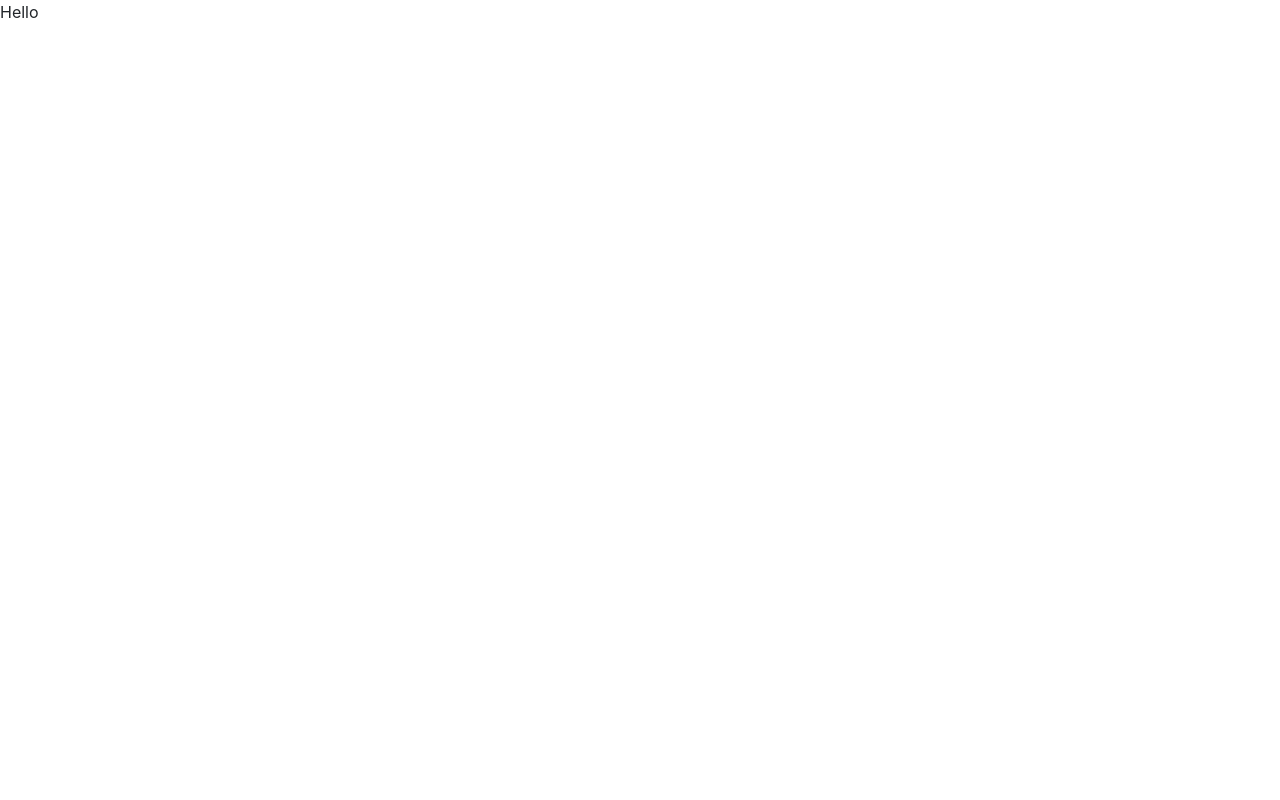
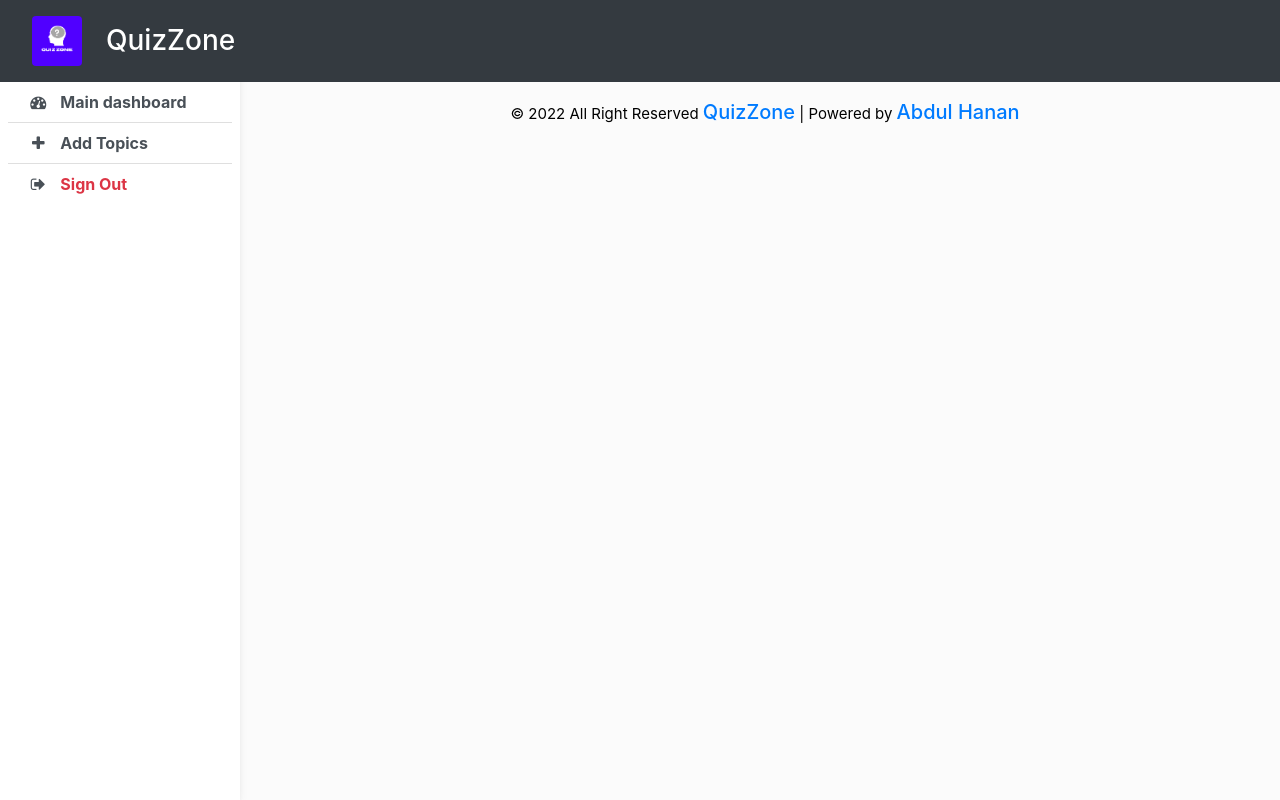
Before and after one commit to Hanan-Nawaz/QuizZone-React-Project, a React (Create React App) app: page /dashboard in a window 1280 px wide. Built offline with nearby package versions, Linux system fonts and the light colour scheme.

Commit message:
Admin Dashboard, Signout, Nested Routes, Add Topics Added(UI Only)

```diff
--- a/src/Css/style.css
+++ b/src/Css/style.css
@@ -1,5 +1,3 @@
-
-
 /* width */
 ::-webkit-scrollbar {
   width: 10px;
@@ -39,13 +37,25 @@
 }
 
 @keyframes typing {
-    from { width: 0 }
-    to { width: 310px }
+  from {
+    width: 0
+  }
+
+  to {
+    width: 310px
+  }
 }
 
 @keyframes blink-caret {
-    from, to { border-color: transparent }
-    50% { border-color: blue }
+
+  from,
+  to {
+    border-color: transparent
+  }
+
+  50% {
+    border-color: blue
+  }
 }
 
 .about {
@@ -57,5 +67,73 @@
   padding: 150px;
   padding-left: 40px;
   color: white;
-    font-family:Verdana, Geneva, Tahoma, sans-serif;
+  font-family: Verdana, Geneva, Tahoma, sans-serif;
 }
+
+/* Dashboard CSS */
+
+body {
+  background-color: #fbfbfb;
+}
+
+
+
+/* Sidebar */
+.sidebar {
+  position: fixed;
+  top: 0;
+  bottom: 0;
+  left: 0;
+  padding: 58px 0 0;
+  /* Height of navbar */
+  box-shadow: 0 2px 5px 0 rgb(0 0 0 / 5%), 0 2px 10px 0 rgb(0 0 0 / 5%);
+  width: 240px;
+  z-index: 600;
+}
+
+.bodydashboard {
+  margin-top: 100px;
+  margin-left: 250px;
+}
+
+
+@media (max-width: 991.98px) {
+  .sidebar {
+    width: 100%;
+  }
+
+  .bodydashboard {
+    margin-left: 0px;
+  }
+}
+
+.sidebar .active {
+  border-radius: 5px;
+  box-shadow: 0 2px 5px 0 rgb(0 0 0 / 16%), 0 2px 10px 0 rgb(0 0 0 / 12%);
+}
+
+.sidebar-sticky {
+  position: relative;
+  top: 0;
+  height: calc(100vh - 48px);
+  padding-top: 0.5rem;
+  overflow-x: hidden;
+  overflow-y: auto;
+  /* Scrollable contents if viewport is shorter than content. */
+}
+
+.site-footer {
+  background-color: #fbfbfb;
+  margin-top: auto;
+  width: 100%;
+  height: 24px;
+  font-size: 15px;
+  line-height: 24px;
+  color: black;
+  text-align: center;
+}
+
+.site-footer a:hover {
+  color: black;
+  text-decoration: none;
+}
--- a/src/Dasboard-Components/Header.js
+++ /dev/null
@@ -1,11 +0,0 @@
-import React from 'react'
-
-function Header() {
-  return (
-    <>
-        Hello
-    </>
-  )
-}
-
-export default Header
--- a/src/Dasboard-Components/Main-dashboard.js
+++ /dev/null
@@ -1,20 +0,0 @@
-import React from 'react'
-import Header from './Header'
-import SignIn from '../Components/SignIn'
-import { Route, Routes } from 'react-router-dom'
-
-function Maindashboard() {
-  return (
-    <>
-    <Header />
-    <Routes>
-
-    <Route path='/signin'  element={ <SignIn/>  }></Route>
-
-    </Routes>
-
-     </>
-  )
-}
-
-export default Maindashboard
--- /dev/null
+++ b/src/Dashboard/Add-Topics.js
@@ -0,0 +1,13 @@
+import React from 'react'
+import { Outlet } from 'react-router-dom'
+
+function AddTopics() {
+  return (
+    <div>AddTopics
+
+        <Outlet/>
+    </div>
+  )
+}
+
+export default AddTopics
--- /dev/null
+++ b/src/Dashboard/FooterDashboard.js
@@ -0,0 +1,12 @@
+import React from 'react'
+
+function FooterDashboard() {
+  return (
+    <footer className="site-footer text-center">
+    © 2022 All Right Reserved <b className='text-primary h5'>QuizZone</b> | Powered by
+    <a  href="https://hanannawaz.com/">  <b className='h5 text-primary'> Abdul Hanan </b> </a>
+</footer>
+  )
+}
+
+export default FooterDashboard
--- /dev/null
+++ b/src/Dashboard/HeaderDashboard.js
@@ -0,0 +1,73 @@
+import React from 'react'
+import { Link } from 'react-router-dom'
+import Logo from '../assets/quizzone.png'
+
+function HeaderDashboard() {
+  return (
+    <div>
+        <aside>
+  <nav id="sidebarMenu" class="collapse d-lg-block sidebar  bg-white">
+    <div class="position-sticky">
+      <div class="list-group list-group-flush mx-2 mt-4">
+        <Link
+          to="/dashboard"
+          class="list-group-item list-group-item-action py-2 ripple"
+          aria-current="true"
+        >
+          <i class="fa fa-tachometer fa-fw me-3" ></i><span className='h6 ml-2'><b>  Main dashboard</b></span>
+        </Link>
+
+        <Link
+          to="/dashboard/add-topics"
+          class="list-group-item list-group-item-action py-2 ripple"
+          aria-current="true"
+        //   onClick={}
+        >
+          <i class="fa fa-plus fa-fw me-3" ></i><span className='h6 ml-2'><b>  Add Topics</b></span>
+        </Link>
+
+        <Link
+          to="/signin"
+          class="list-group-item list-group-item-action py-2 ripple"
+          aria-current="true"
+        //   onClick={}
+        >
+          <i class="fa fa-sign-out fa-fw me-3" ></i><span className='h6 text-danger ml-2'><b>  Sign Out</b></span>
+        </Link>
+
+      </div>
+    </div>
+  </nav>
+
+    <nav id="main-navbar" class="navbar navbar-expand-lg navbar-light bg-dark fixed-top">
+        <div className='container-fluid'>
+
+
+    <div class="row">
+      <button class="navbar-toggler m-2 ml-3 border-0" type="button" data-toggle="collapse" data-target="#sidebarMenu" aria-controls="sidebarMenu" aria-expanded="false" aria-label="Toggle navigation">
+        <i class="fa fa-bars text-white"> </i>
+  </button>
+
+<div><img
+              src={Logo}
+              class="m-2 ml-3 rounded"
+              height="50"
+              alt="Avatar"
+              loading="lazy"
+            />
+            <b className='h3 align-middle ml-3 text-white'>QuizZone</b>
+</div>
+
+
+
+
+    </div>
+    </div>
+  </nav>
+</aside>
+
+    </div>
+  )
+}
+
+export default HeaderDashboard
--- /dev/null
+++ b/src/Dashboard/MainDashboard.js
@@ -0,0 +1,26 @@
+import React from 'react'
+import HeaderDashboard from './HeaderDashboard'
+import { Route, Routes } from 'react-router-dom'
+import SignIn from '../Components/SignIn'
+import FooterDashboard from './FooterDashboard'
+import AddTopics from './Add-Topics'
+
+function MainDashboard() {
+  return (
+    <>
+    <HeaderDashboard />
+
+   <div className='bodydashboard'>
+   <Routes>
+
+   <Route path="/add-topics"  element={ <AddTopics/>  }></Route>
+   <Route path='/signin'  element={ <SignIn/>  }></Route>
+   </Routes>
+   <FooterDashboard/>
+   </div>
+
+     </>
+  )
+}
+
+export default MainDashboard
--- a/src/App.js
+++ b/src/Main/App.js
@@ -1,8 +1,8 @@
 import React from 'react'
-import './Css/style.css'
+import '../Css/style.css'
 import { BrowserRouter as Router } from 'react-router-dom'
 import 'font-awesome/css/font-awesome.css'
-import MainComponent from './MainComponent/MainComponent'
+import MainComponent from '../MainComponent/MainComponent'
 
 function App() {
   return (
--- a/src/MainComponent/MainComponent.js
+++ b/src/MainComponent/MainComponent.js
@@ -1,14 +1,16 @@
 import React from 'react'
 import { Route, Routes } from 'react-router-dom'
 import Main from '../Components/Main';
-import Maindashboard from '../Dasboard-Components/Main-dashboard'
-
+import MainDashboard from '../Dashboard/MainDashboard';
+import AddTopics from '../Dashboard/Add-Topics';
 
 function MainComponent() {
   return (
       <Routes>
         <Route path='*' element={<Main />} />
-        <Route path='/dashboard'  element={ <Maindashboard />  }></Route>
+        <Route path='/dashboard'  element={ <MainDashboard />  }>
+        <Route path='add-topics' element={<AddTopics />} />
+        </Route>
       </Routes>
     );
 }
--- a/src/index.js
+++ b/src/index.js
@@ -1,6 +1,6 @@
 import React from 'react';
 import ReactDOM from 'react-dom/client';
-import App from './App';
+import App from './Main/App';
 
 
 const root = ReactDOM.createRoot(document.getElementById('root'));
```
Also changed, not shown: package.json (+9 -2 lines), 1 other file (tests, documents, lock files or other folders). Lines whose indentation alone changed are shown as unchanged.
